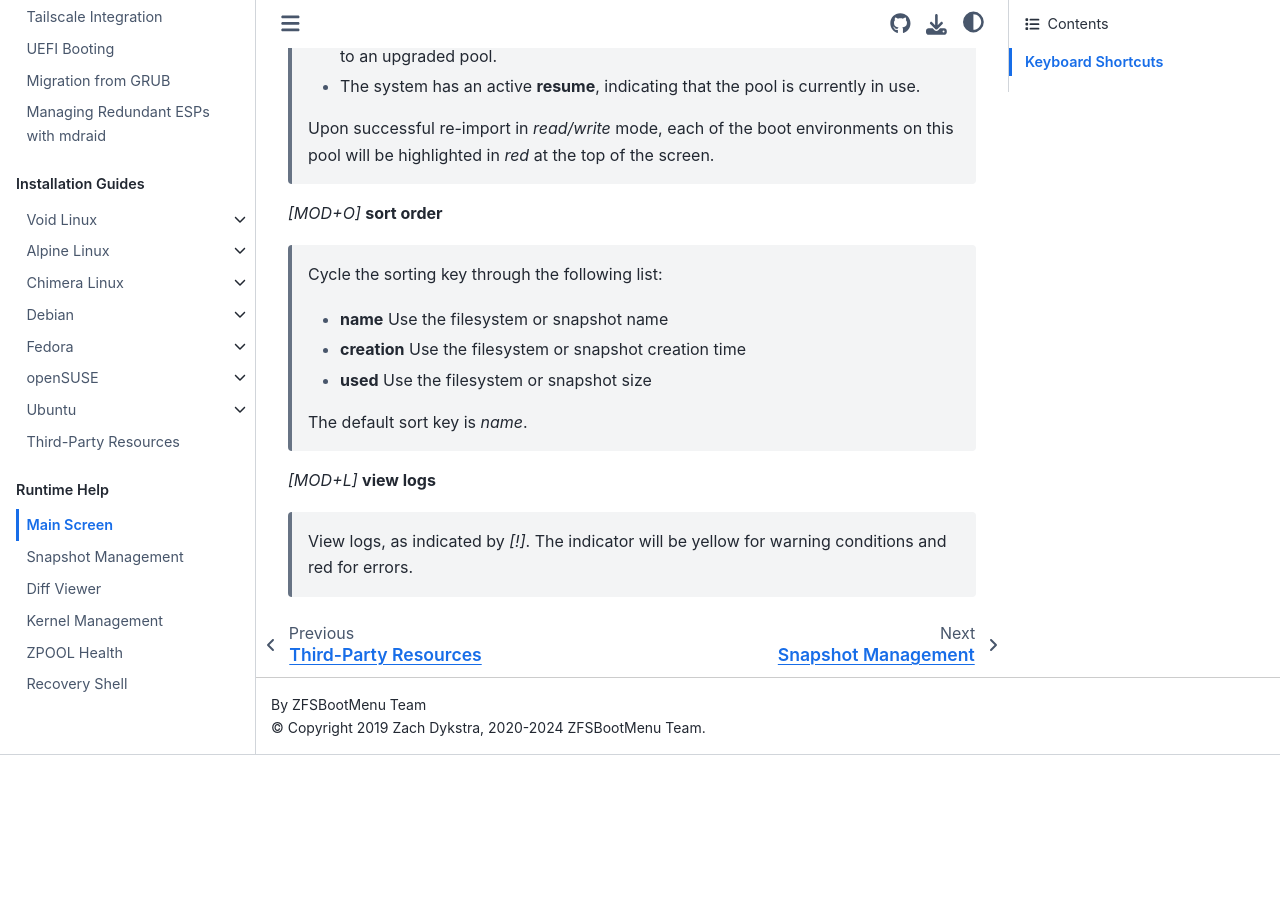
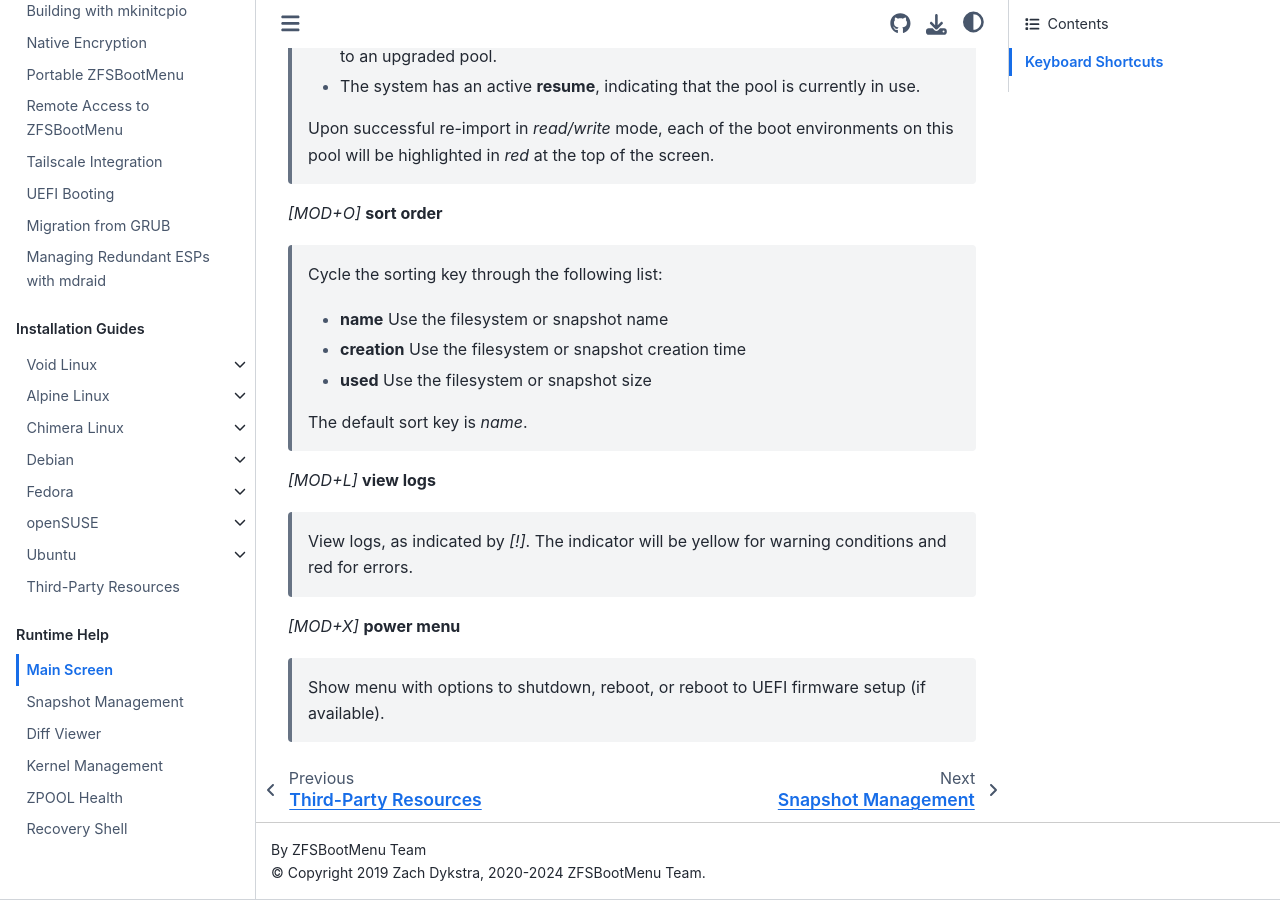
Before and after one commit to zbm-dev/zfsbootmenu, a Sphinx documentation site: the page built from docs/online/main-screen.rst, in a window 1280 px wide and 900 px high, scrolled down 1599 px. Built offline with Sphinx 7.4.7 and the Sphinx Book theme 1.1.4, drawn with Linux system fonts in a browser that asks for light colours; before the commit the page ends 2354 px from its top, so only the background shows below that.

Commit message:
zfsbootmenu: add modal power menu on main screen

```diff
--- a/docs/online/main-screen.rst
+++ b/docs/online/main-screen.rst
@@ -66,3 +66,7 @@
 *[MOD+L]* **view logs**
 
   View logs, as indicated by *[!]*. The indicator will be yellow for warning conditions and red for errors.
+
+*[MOD+X]* **power menu**
+
+  Show menu with options to shutdown, reboot, or reboot to UEFI firmware setup (if available).
```
Also changed, not shown: 3 other files.
